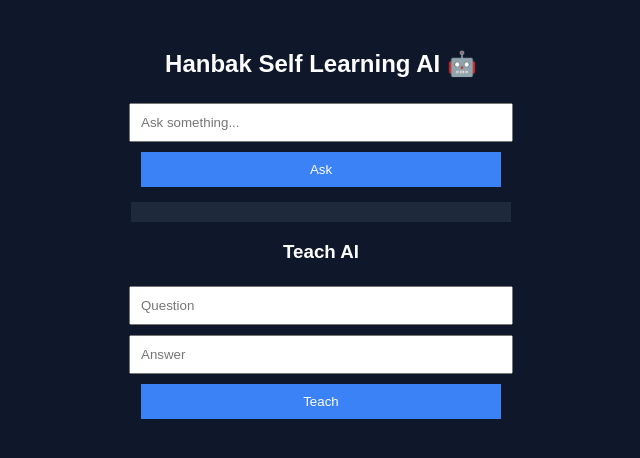
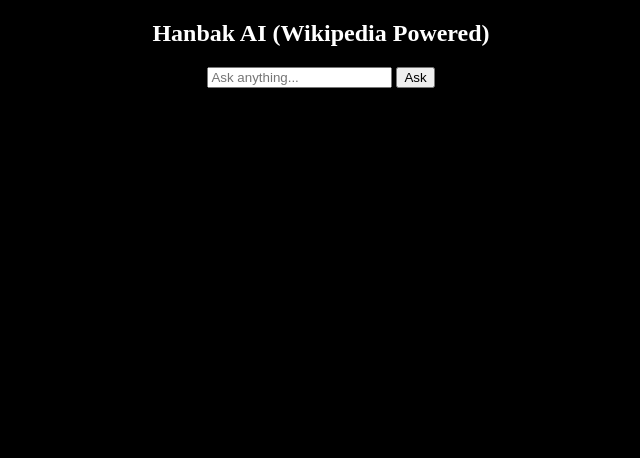
Before and after one commit to abcoinseo/my-ai-own-ai, a Flask app: page / in a window 1280 px wide. Shown: the top 458 px of the page, without its empty margins (319-959 px from the left). Run offline with Flask 3, Linux system fonts and the light colour scheme.

Commit message:
Refactor HTML structure and update scripts

```diff
--- a/templates/index.html
+++ b/templates/index.html
@@ -1,85 +1,32 @@
 <!DOCTYPE html>
 <html>
 <head>
-<title>Hanbak AI 🤖</title>
-<style>
-body {
-  font-family: Arial;
-  background: #0f172a;
-  color: white;
-  text-align: center;
-}
+<title>Hanbak AI 🌐</title>
+</head>
+<body style="background:black;color:white;text-align:center">
 
-.container {
-  width: 400px;
-  margin: auto;
-  margin-top: 50px;
-}
+<h2>Hanbak AI (Wikipedia Powered)</h2>
 
-input, button {
-  padding: 10px;
-  margin: 5px;
-  width: 90%;
-}
+<input id="q" placeholder="Ask anything..." />
+<button onclick="ask()">Ask</button>
 
-button {
-  background: #3b82f6;
-  color: white;
-  border: none;
-}
-
-.chat {
-  background: #1e293b;
-  padding: 10px;
-  margin: 10px;
-}
-</style>
-</head>
-<body>
-
-<div class="container">
-<h2>Hanbak Self Learning AI 🤖</h2>
-
-<input id="question" placeholder="Ask something..." />
-<button onclick="askAI()">Ask</button>
-
-<div id="chat" class="chat"></div>
-
-<h3>Teach AI</h3>
-
-<input id="teachQ" placeholder="Question" />
-<input id="teachA" placeholder="Answer" />
-<button onclick="teachAI()">Teach</button>
-
-</div>
+<p id="answer"></p>
 
 <script>
-async function askAI() {
-  let q = document.getElementById("question").value;
+async function ask() {
+  let q = document.getElementById("q").value;
 
   let res = await fetch("/api/ai", {
-    method: "POST",
-    headers: {"Content-Type": "application/json"},
-    body: JSON.stringify({message: q})
+    method:"POST",
+    headers:{"Content-Type":"application/json"},
+    body: JSON.stringify({message:q})
   });
 
   let data = await res.json();
 
-  document.getElementById("chat").innerHTML =
-    "<b>You:</b> " + q + "<br><b>AI:</b> " + data.answer;
-}
-
-async function teachAI() {
-  let q = document.getElementById("teachQ").value;
-  let a = document.getElementById("teachA").value;
-
-  await fetch("/api/teach", {
-    method: "POST",
-    headers: {"Content-Type": "application/json"},
-    body: JSON.stringify({question: q, answer: a})
-  });
-
-  alert("AI learned successfully!");
+  document.getElementById("answer").innerHTML =
+    "<b>Answer:</b> " + data.answer +
+    "<br><small>Source: " + data.source + "</small>";
 }
 </script>
 
```
